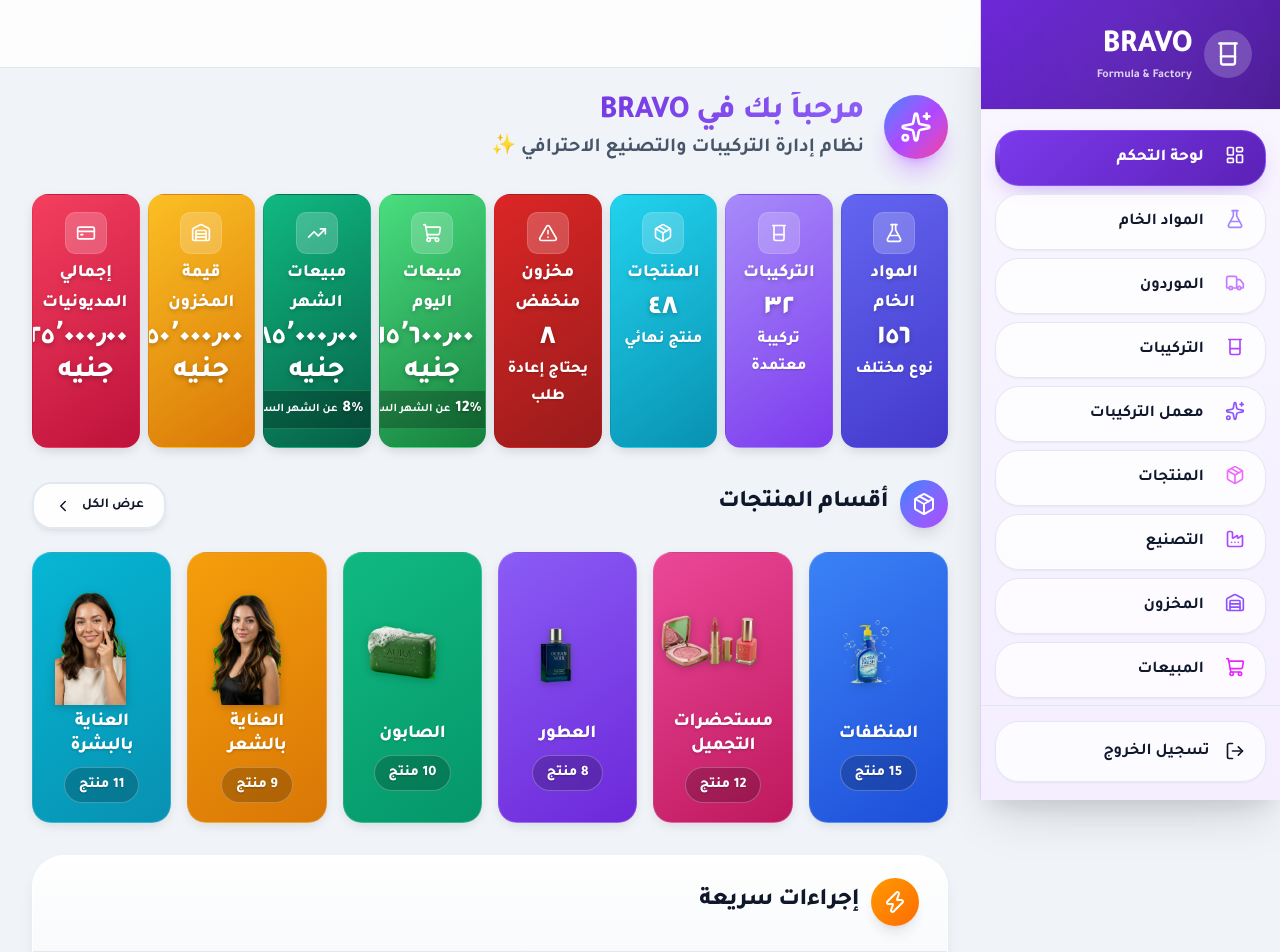
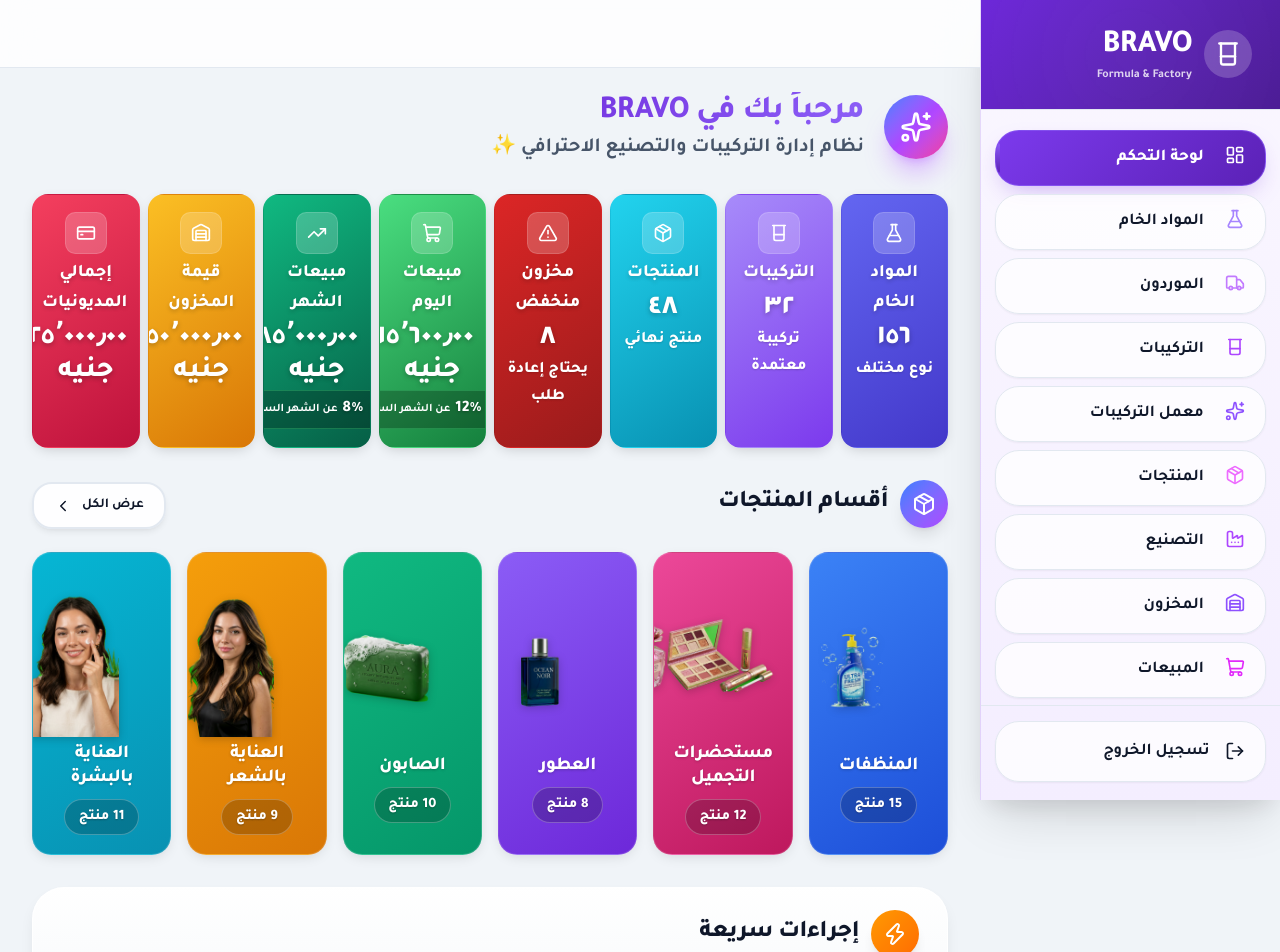
Before and after one commit to fantazia1110-design/BRAVO-new-sestym-, a Next.js app: page / in a window 1280 px wide. Shown: the top 952 px of the page. Built offline with nearby package versions, Linux system fonts and the light colour scheme.

Commit message:
أيقونات أكبر (10rem) + كارت أعلى (250px) + صورة مستحضرات تجميل جديدة
Co-authored-by: arena-agent <297053741+arena-agent@users.noreply.github.com>

```diff
--- a/src/components/ui/CategoryCard.tsx
+++ b/src/components/ui/CategoryCard.tsx
@@ -40,7 +40,7 @@ export default function CategoryCard({
         flexDirection: 'column',
         alignItems: 'center',
         justifyContent: 'center',
-        minHeight: '180px',
+        minHeight: '250px',
         boxShadow: hovered
           ? '0 0 18px rgba(255,255,255,0.12), 0 14px 28px -6px rgba(0,0,0,0.3)'
           : '0 4px 14px -4px rgba(0,0,0,0.15)',
@@ -106,8 +106,8 @@ export default function CategoryCard({
       <div
         className="category-icon-animate"
         style={{
-          width: '8rem',
-          height: '8rem',
+          width: '10rem',
+          height: '10rem',
           margin: '0 auto 0.4rem',
           position: 'relative',
           zIndex: 2,
```
Also changed, not shown: public/icons/3d-cosmetics.png.
